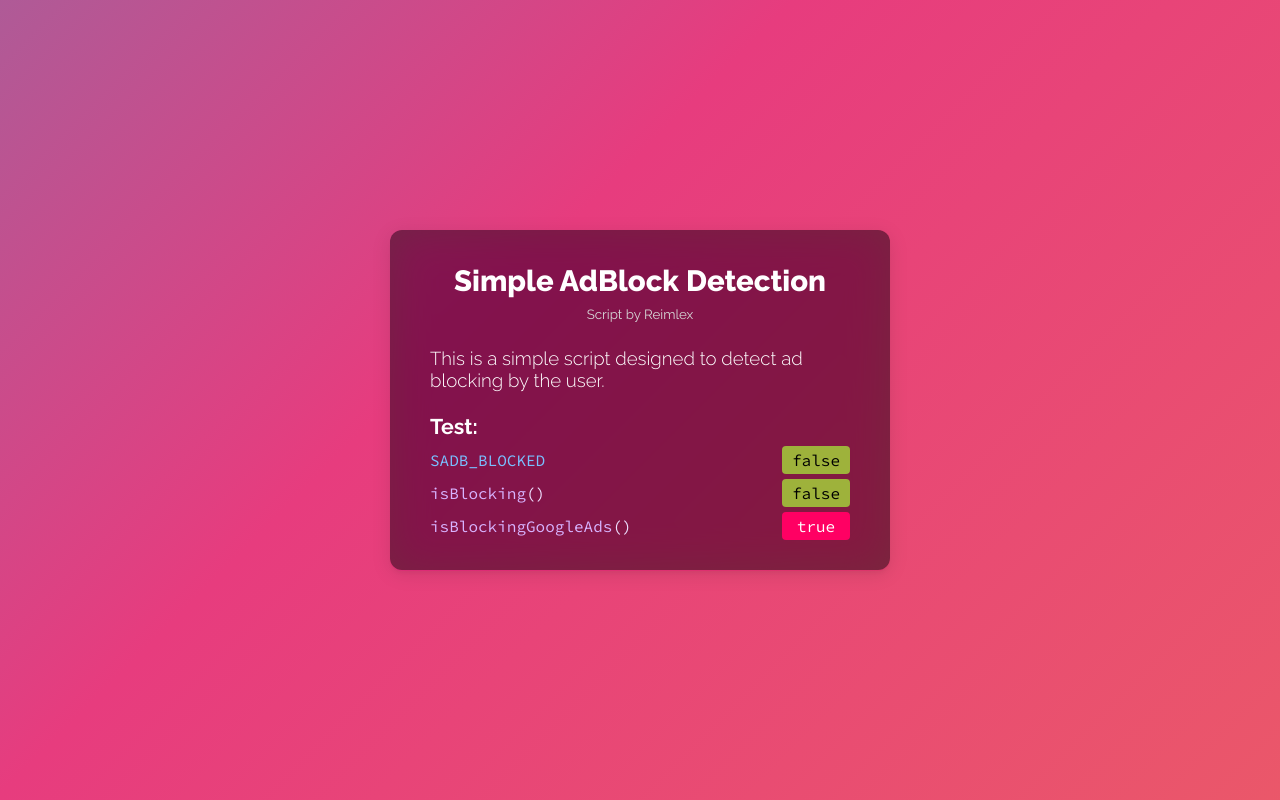
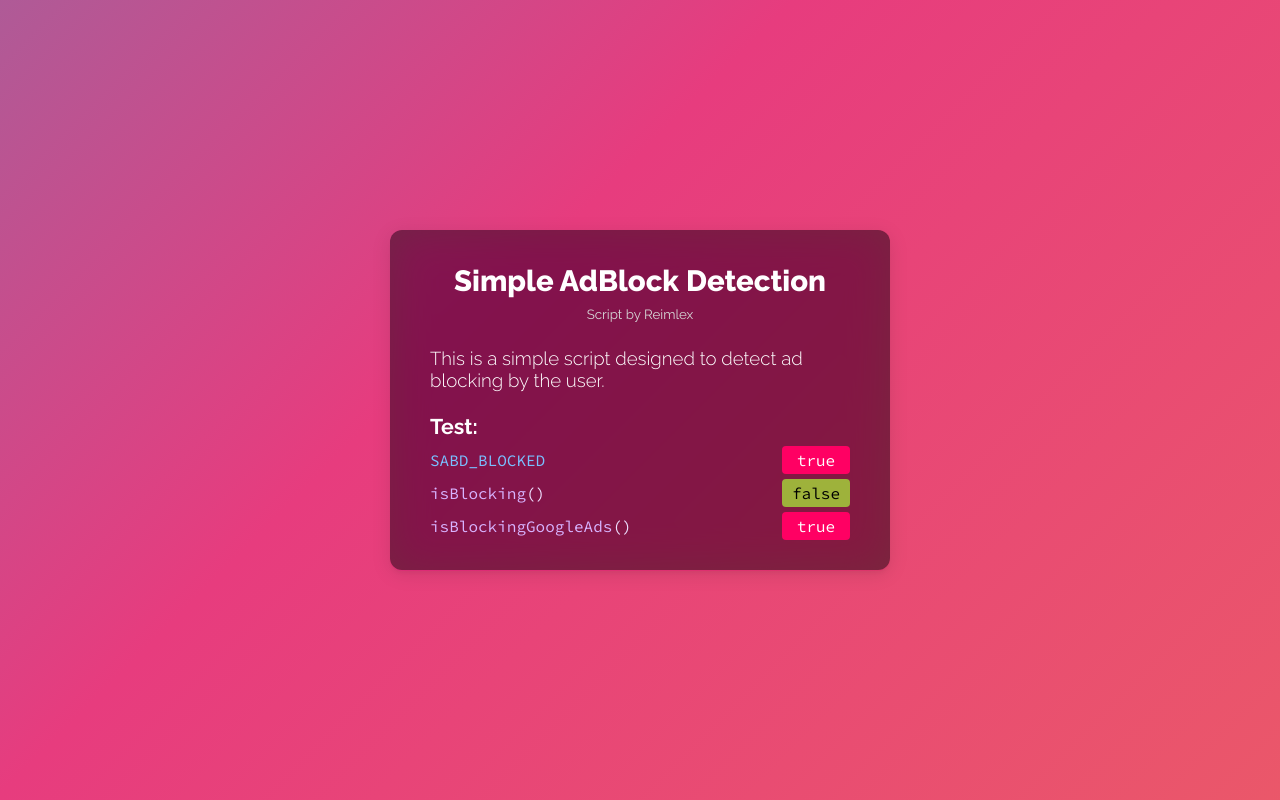
Before and after one commit to Reimlex/SimpleAdBlockDetection, a plain HTML site: page src/index.html in a window 1280 px wide. Drawn offline with Linux system fonts and the light colour scheme.

Commit message:
Update index.html

```diff
--- a/src/index.html
+++ b/src/index.html
@@ -24,7 +24,7 @@
             <p>This is a simple script designed to detect ad blocking by the user.</p>
             <h2>Test:</h2>
             <div class="grid-function">
-                <code>SADB_BLOCKED</code>
+                <code>SABD_BLOCKED</code>
                 <code class="bool false">false</code>
                 <code>isBlocking<span>()</span></code>
                 <code class="bool false">false</code>
@@ -36,7 +36,7 @@
     <script type="text/javascript">
         window.onload = function () {
             var funBoolRes = document.querySelectorAll('.grid-function .bool');
-            if (typeof SADB_BLOCKED == 'undefined') {
+            if (typeof SABD_BLOCKED == 'undefined') {
                 funBoolRes[0].innerText = 'true';
                 funBoolRes[0].classList.replace('false', 'true');
             } else {
```
